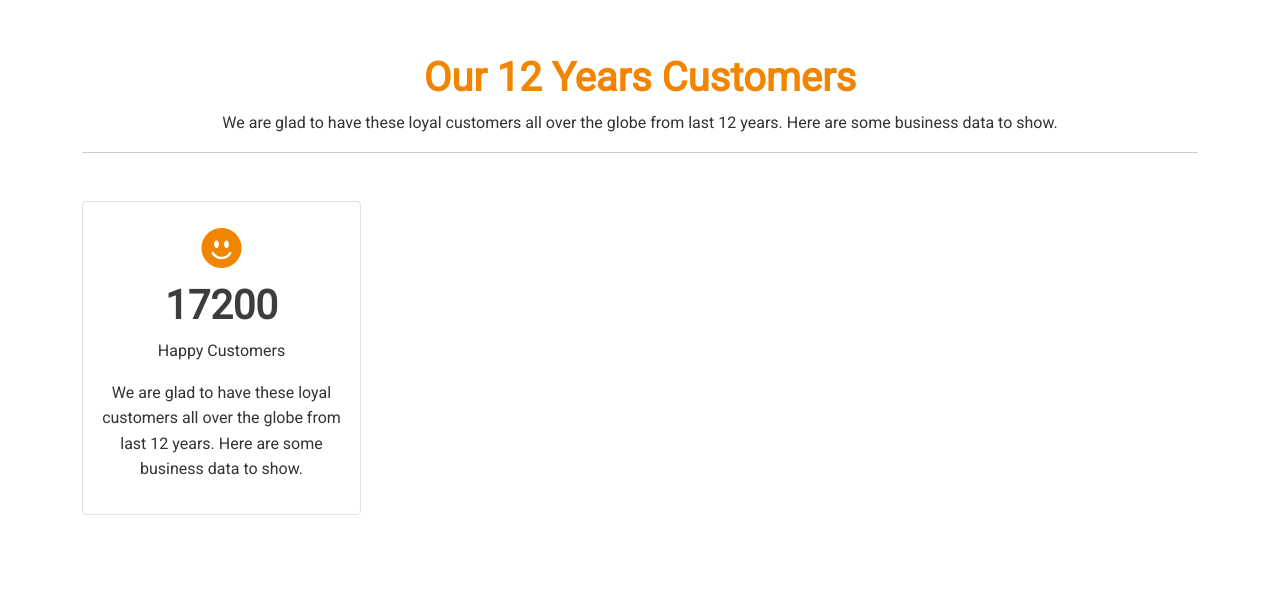
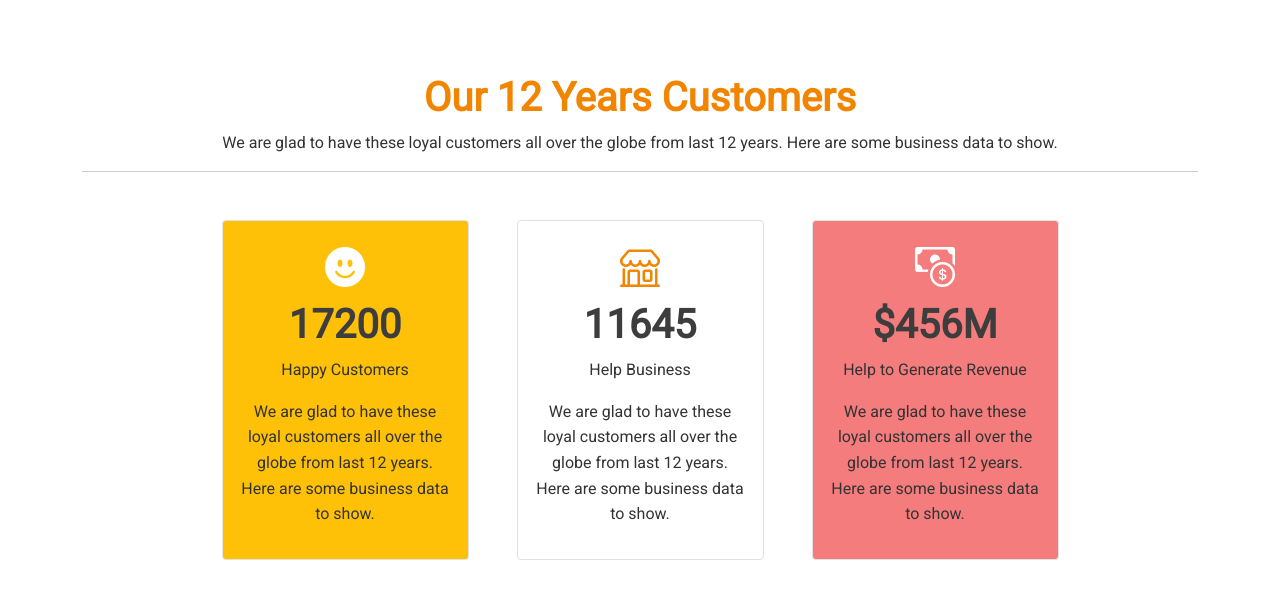
Before and after one commit to Anik-the-dev/niks-moto-cycle-part-website, a React (Create React App) app: page / in a window 1280 px wide. Shown: the part 1292-1890 px from the top of the page. Built offline with nearby package versions, Linux system fonts and the light colour scheme; no server answers.

Commit message:
business data done

```diff
--- a/src/pages/Home/AboutUs.js
+++ b/src/pages/Home/AboutUs.js
@@ -28,7 +28,7 @@ const AboutUs = () => {
                         <hr className='fw-bolder w-100' style={{ color: '#3d3d3d' }} />
                         <p className='text-center text-sm-start p-2 p-sm-0' style={{ color: '#000' }}>niksmoto established in 2005 from a passion of doing big.It is a huge honor for me to receive this award for being the employee of the year. I am deeply honored by my superiors for this recognition of my work. </p>
                         <p>
-                        <i class="bi bi-chat-dots text-warning "></i> <span className=' ps-2 fw-bold' style={{ color: '#F47C7C' }}>Whatsapp Us at: +019999999</span>
+                        <i class="bi bi-chat-dots text-success fs-3"></i> <span className=' ps-2 fw-bold' style={{ color: '#F47C7C' }}>Whatsapp Us at: +019999999</span>
                         </p>
 
 
--- a/src/pages/Home/BusinessData.js
+++ b/src/pages/Home/BusinessData.js
@@ -8,14 +8,33 @@ const BusinessData = () => {
             <p className='text-center'> We are glad to have these loyal customers all over the globe from last 12 years. Here are some business data to show.</p>
             <hr className='fw-bolder w-100 mb-5 ' style={{ color: '#3d3d3d' }} />
 
+            <div className='d-block d-md-flex align-items-center justify-content-center gap-5 w-75 mx-auto '>
+                <div className='bg-warning d-flex flex-column align-items-center mb-5 text-center border p-3 rounded'>
+                    <i class="bi bi-emoji-smile-fill" style={{ fontSize: '40px', color: '#FFF' }}></i>
+                    <h2 className='fs-1 fw-bold' style={{ color: '#3d3d3d' }}>17200</h2>
+                    <p>Happy Customers</p>
+                    <p>We are glad to have these loyal customers all over the globe from last 12 years. Here are some business data to show.</p>
+                </div>
+
+                <div className='d-flex flex-column align-items-center mb-5 text-center border p-3 rounded'>
+                    <i class="bi bi-shop" style={{ fontSize: '40px', color: '#F18500' }}></i>
+                    <h2 className='fs-1 fw-bold' style={{ color: '#3d3d3d' }}>11645</h2>
+                    <p>Help Business</p>
+                    <p>We are glad to have these loyal customers all over the globe from last 12 years. Here are some business data to show.</p>
+                </div>
+
+                <div className='d-flex flex-column align-items-center mb-5 text-center border p-3 rounded' style={{ backgroundColor: '#F47C7C' }}>
+                    <i class="bi bi-cash-coin" style={{ fontSize: '40px', color: '#fff' }}></i>
+                    <h2 className='fs-1 fw-bold' style={{ color: '#3d3d3d' }}>$456M</h2>
+                    <p>Help to Generate Revenue</p>
+                    <p>We are glad to have these loyal customers all over the globe from last 12 years. Here are some business data to show.</p>
+                </div>
+            </div>
 
 
-            <div className='d-flex flex-column align-items-center w-25 text-center border p-3 rounded'>
-                <i class="bi bi-emoji-smile-fill" style={{ fontSize:'40px' ,color:'#F18500'}}></i>
-                <h2 className='fs-1 fw-bold' style={{ color: '#3d3d3d' }}>17200</h2>
-                <p>Happy Customers</p>
-                <p>We are glad to have these loyal customers all over the globe from last 12 years. Here are some business data to show.</p>
-            </div>
+
+
+
 
 
 
```
